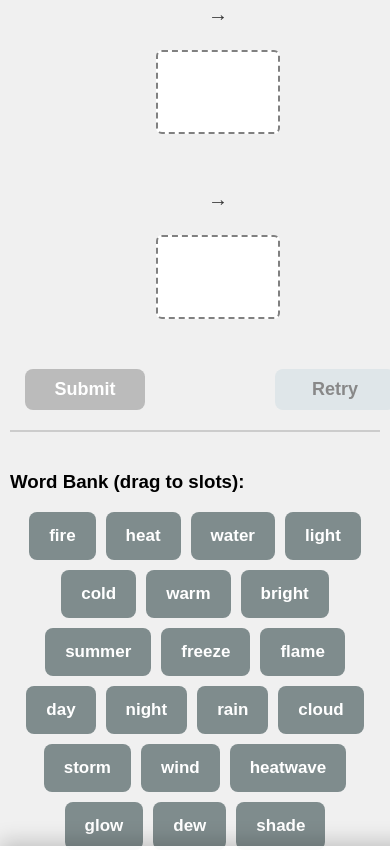
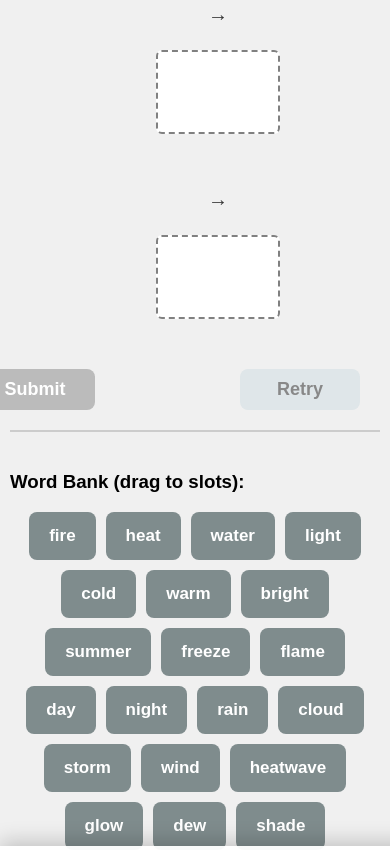
Before and after one commit to ward-daniel/Semantic_Stepper, a plain HTML site: page index.html in a window 390 px wide. Shown: the part 641-1501 px from the top of the page. Drawn offline with Linux system fonts and the light colour scheme.

Commit message:
Update style.css

```diff
--- a/style.css
+++ b/style.css
@@ -161,6 +161,7 @@ h2 {
 
 #submitBtn,
 #retryBtn {
+    margin-left: -15px;
     padding: 10px 25px;
     font-size: 18px;
     font-weight: bold;
@@ -189,6 +190,7 @@ h2 {
 #retryBtn {
     background-color: #FF9E16;
     color: white;
+    margin-left: -15px;
 }
 
     #retryBtn:hover:not(:disabled) {
@@ -196,6 +198,7 @@ h2 {
     }
 
     #retryBtn:disabled {
+        margin-left: -15px;
         background-color: #dfe6e9;
         color: #888;
         cursor: not-allowed;
@@ -344,14 +347,13 @@ h2 {
         margin-bottom: 20px;
     }
 
-    /* Buttons remain horizontally aligned under first and last words */
     .buttons-row {
-        max-width: 1000px;
-        width: 100%;
-        padding: 0 15px;
-        justify-content: space-between;
-        margin-bottom: 20px;
-        gap: 10px;
+        padding: 0; /* remove horizontal padding */
+        margin-left: -20px;
+        max-width: 100%; /* full width */
+        width: 100%; /* full width */
+        justify-content: space-between; /* keep buttons at edges */
+        gap: 10px; /* small gap between buttons */
     }
 }
 
```
